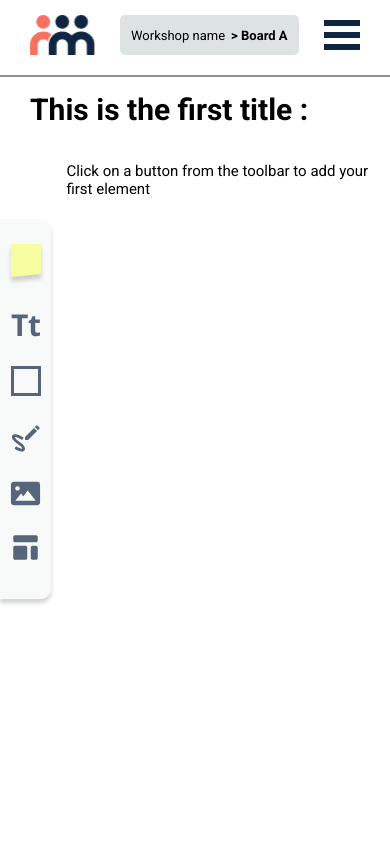
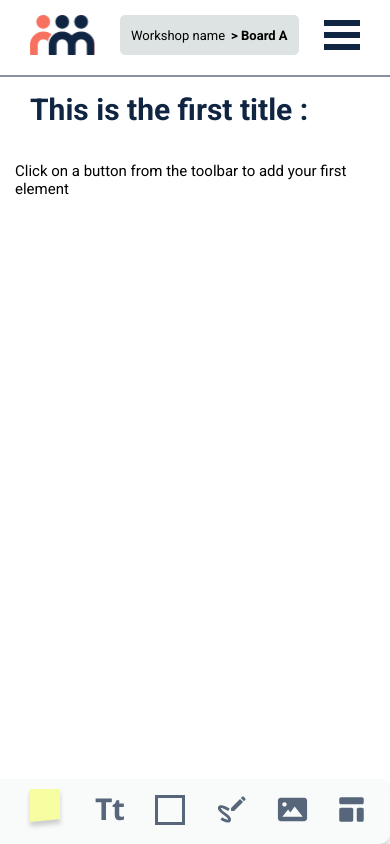
Before and after one commit to yannick-bourenane/EntranceTest, a React (Create React App) app: page / in a window 390 px wide. Built offline with nearby package versions, Linux system fonts and the light colour scheme.

Commit message:
responsive toolbar

```diff
--- a/src/styles/dashboard.module.css
+++ b/src/styles/dashboard.module.css
@@ -8,3 +8,9 @@
     padding: 10px;
     border: var(--primary-color);
 }
+
+@media screen and (max-width: 950px) {
+    #dashboard {
+        padding-bottom: 85px;
+    }
+}
--- a/src/styles/main.css
+++ b/src/styles/main.css
@@ -26,6 +26,7 @@ body {
 
 h1.main-title {
     max-height: 10vh;
+    color: var(--primary-color);
 }
 
 .button {
--- a/src/styles/toolbar.module.css
+++ b/src/styles/toolbar.module.css
@@ -18,3 +18,23 @@
 #toolbar li:first-of-type {
     margin-top: 25px;
 }
+
+@media screen and (max-width: 950px) {
+    #toolbar {
+        position: fixed;
+        bottom: 0;
+        z-index: 999;
+        width: 100%;
+        height: auto;
+        padding: 10px;
+        display: flex;
+        justify-content: space-around;
+        align-items: center;
+        list-style: none;
+    }
+
+    #toolbar li,
+    #toolbar li:first-of-type {
+        margin: 0
+    }
+}
```
